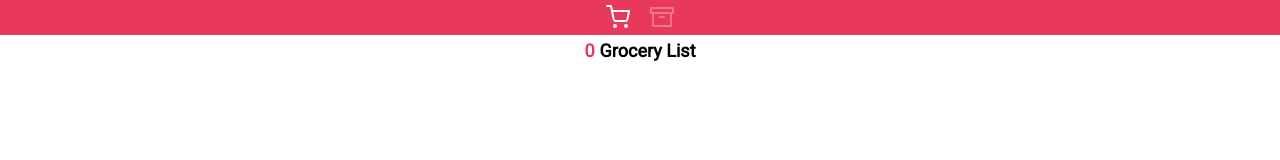
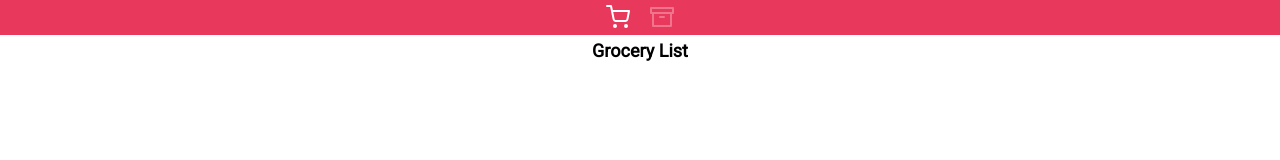
Before and after one commit to NiftyOctopus/lychee-list, a Vue app: page / in a window 1280 px wide. Shown: the top 160 px of the page. Built offline with nearby package versions, Linux system fonts and the light colour scheme.

Commit message:
Turned off item count feature

```diff
--- a/src/views/GroceryListView.vue
+++ b/src/views/GroceryListView.vue
@@ -2,7 +2,7 @@
     <div id='grocery-list-view' class='view'>
         <div class='view-header'>
             <div class='view-title'>
-                <span id='count'>{{ count }}</span>
+                <!-- <span id='count'>{{ count }}</span> -->
                 <span>Grocery List</span>
             </div>
         </div>
@@ -36,7 +36,7 @@
         updated() {},
         computed: {
             ...mapState(['categories', 'list']),
-            count() {
+            /*count() {
                 let n = 0
 
                 for(let category in this.list) {
@@ -44,7 +44,7 @@
                     n = n + items.filter(item => !item.done).length
                 }
                 return n
-            }
+            }*/
         },
         watch: { /*
             Watches an existing property
```
